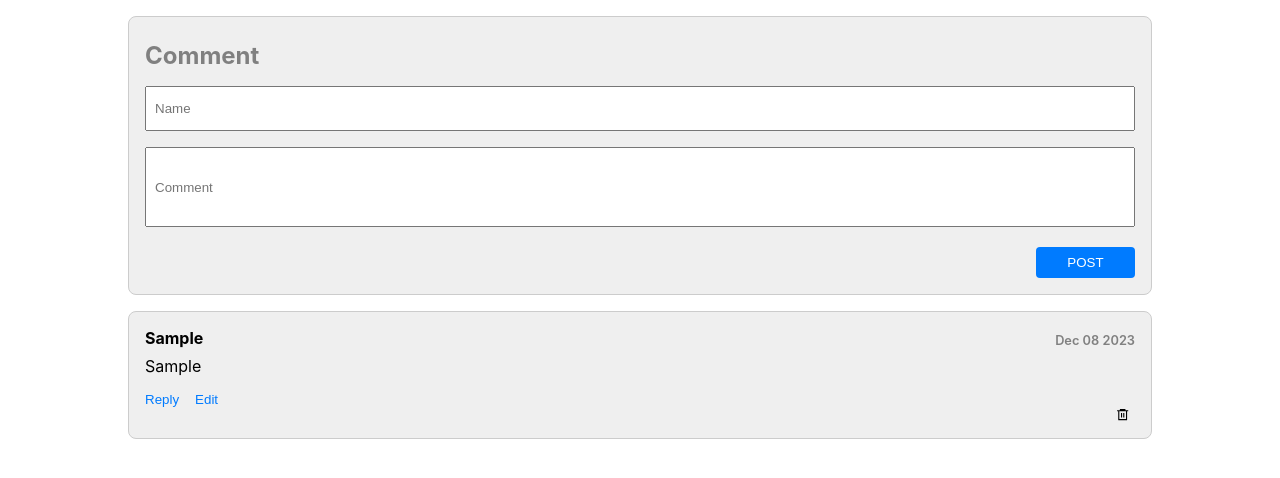
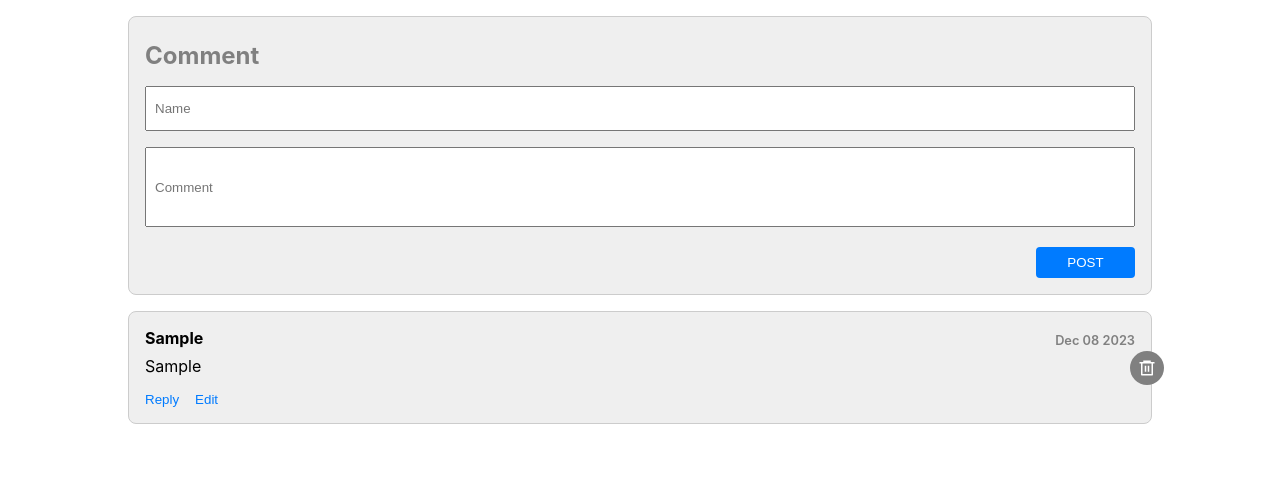
Before and after one commit to eshaansinghparihar/one-level-nested-comments, a React (Create React App) app: page / in a window 1280 px wide. Both pictures are taken after typing "Sample", "Sample" into the empty fields and a click on the button "POST". Shown: the top 478 px of the page. Built offline with nearby package versions, Linux system fonts and the light colour scheme.

Commit message:
Edit button feature implemented

```diff
--- a/src/components/CommentCard.js
+++ b/src/components/CommentCard.js
@@ -2,6 +2,7 @@ import React, { useState } from 'react';
 import styled from 'styled-components';
 import { RiDeleteBin6Line } from 'react-icons/ri';
 import TextCard from './TextCard';
+import EditCard from './EditCard';
 
 const Container = styled.div`
   width: 80%;
@@ -9,12 +10,14 @@ const Container = styled.div`
 `;
 
 const CardContainer = styled.div`
+
   display: flex;
   justify-content: center;
   margin: 16px 0;
 `;
 
 const Card = styled.div`
+  position: relative;
   border: 1px solid #ccc;
   background-color: #efefef;
   border-radius: 8px;
@@ -46,6 +49,7 @@ const DateText = styled.div`
 `;
 
 const CommentText = styled.p`
+  overflow-wrap: break-word;
   padding-bottom: 16px;
   margin: 0;
 `;
@@ -65,22 +69,31 @@ const Button = styled.button`
 `;
 
 const IconButton = styled.button`
+  background-color: #808080;
+  padding: 8px;
+  border-radius: 50%;
+  color: #fff;
   align-self: flex-end;
-  background-color: transparent;
   border: none;
   cursor: pointer;
   display: flex;
   align-items: center;
+  position: absolute;
+  right: -13px;
+  top: 50%;
+  font-size: large;
+  transform: translateY(-50%);
 `;
 
 const DeleteIcon = styled(RiDeleteBin6Line)`
-
 `;
 
 const CommentCard = ({ comment, name, replyText,
-  setName, setReplyText,addReply, onEdit, onDeleteHandler }) => {
+  setName, setReplyText, addReply, onEdit, deleteComment }) => {
+
   const parsedDate = new Date(comment.dateAdded).toDateString().split(' ').slice(1).join(' ')
   const [showReplyBox, setShowReplyBox] = useState(false);
+  const [showEditBox, setShowEditBox] = useState(false);
 
   return (
     <div>
@@ -92,10 +105,10 @@ const CommentCard = ({ comment, name, replyText,
         </Header>
         <CommentText>{comment.comment}</CommentText>
         <ButtonContainer>
-          {comment.children && <Button onClick={()=>setShowReplyBox(true)}>Reply</Button>}
-          <Button onClick={onEdit}>Edit</Button>
+          {comment.isParent && <Button onClick={()=>setShowReplyBox(!showReplyBox)}>Reply</Button>}
+          <Button onClick={()=>setShowEditBox(!showEditBox)}>Edit</Button>
         </ButtonContainer>
-        <IconButton onClick={()=>onDeleteHandler(comment.id)}>
+        <IconButton onClick={()=>deleteComment(comment.id)}>
             <DeleteIcon />
         </IconButton>
       </Card>
@@ -113,12 +126,23 @@ const CommentCard = ({ comment, name, replyText,
     addComment={()=>{addReply(); setName(''); setReplyText(''); setShowReplyBox(false);}}
     />
     </Container>}
+    {showEditBox &&
+    <Container>
+      <EditCard
+      name={comment.name}
+      comment={comment}
+      editComment={onEdit}
+      setShowEditBox={setShowEditBox}
+      />
+    </Container>
+    }
     {comment.children && comment.children.length > 0 &&
     comment.children.map(comment =>
     <Container key={comment.id}>
     <CommentCard
     comment={comment}
-    onDeleteHandler={onDeleteHandler}
+    deleteComment={deleteComment}
+    onEdit={onEdit}
     />
     </Container>
     )
--- a/src/components/CommentList.js
+++ b/src/components/CommentList.js
@@ -3,6 +3,9 @@ import TextCard from './TextCard';
 import CommentCard from './CommentCard';
 import styled from 'styled-components';
 import generateComment from '../utils/generateComment';
+import editComment from '../utils/editComment';
+import deleteComment from '../utils/deleteComment';
+import insertReply from '../utils/insertReply';
 
 const Container = styled.div`
   width: 80%;
@@ -17,21 +20,18 @@ export default function CommentList() {
   const [replierName, setReplierName] = useState('')
 
   useEffect(()=>{
-    localStorage.setItem('comments',JSON.stringify(comments))
-  }, [comments])
-
-  useEffect(()=>{
     const data = localStorage.getItem('comments')
     if(data){
       setComments(JSON.parse(data))
      }
     },[])
 
-  const insertCommentHandler=()=>{
+  function insertCommentHandler(){
     if(name && inputComment){
       let commentsCopy= [...comments]
       const comment = generateComment(inputComment, name, true)
       commentsCopy.push(comment)
+      localStorage.setItem('comments',JSON.stringify(commentsCopy))
       setComments(commentsCopy)
       setComment('')
       setName('')
@@ -43,38 +43,31 @@ export default function CommentList() {
   function addReplyHandler(commentId){
     if(replierName && replyText){
     const comment=generateComment(replyText, replierName, false)
-    insertReply(commentId, comment)
-  }
+    insertReplyHandler(commentId, comment)
+    }
     else{
       alert('Name or Reply cannot be blank')
     }
   }
 
-  function insertReply(commentId, newComment){
-    let commentsCopy = [...comments]
-    for (let i = 0; i < commentsCopy.length; i++) {
-      let comment = commentsCopy[i];
-      if (comment.id === commentId) {
-        comment.children.unshift(newComment);
-      }
-    }
-    setComments(commentsCopy);
+  function insertReplyHandler(commentId, newComment){
+    const updatedComments= insertReply(comments, commentId, newComment)
+    localStorage.setItem('comments',JSON.stringify(updatedComments))
+    setComments(updatedComments);
   }
 
-  function deleteComment(commentId){
-    const stack = [...comments];
+  function editCommentHandler(commentId, editedComment){
+    const updatedComments= editComment(comments, commentId, editedComment);
+    localStorage.setItem('comments',JSON.stringify(updatedComments))
+    setComments(updatedComments);
+  }
 
-  while (stack.length > 0) {
-    const currentComment = stack.pop();
-
-    currentComment.children = currentComment.children
-      ? currentComment.children.filter(comment => comment.id !== commentId)
-      : [];
-
-    stack.push(...currentComment.children);
+  function onDeleteHandler(commentId){
+    if (window.confirm("Are you sure you want to delete?")){
+        const updatedComments= deleteComment(comments, commentId)
+        localStorage.setItem('comments',JSON.stringify(updatedComments))
+        setComments(updatedComments);
     }
-    const updatedComments = comments.filter(comment => comment.id !== commentId);
-    setComments(updatedComments);
   }
 
   return (
@@ -98,7 +91,8 @@ export default function CommentList() {
         setName={setReplierName}
         setReplyText={setReplyText}
         addReply={()=>addReplyHandler(comment.id)}
-        onDeleteHandler={deleteComment}/>
+        deleteComment={onDeleteHandler}
+        onEdit={editCommentHandler}/>
         )}
         </Container>
     </div>
--- /dev/null
+++ b/src/components/EditCard.js
@@ -0,0 +1,65 @@
+import React, { useState } from 'react'
+import styled from 'styled-components';
+
+const CardContainer = styled.div`
+  display:flex;
+  flex-direction:column;
+  background-color: #efefef;
+  margin: 16px auto 0 auto;
+  border: 1px solid #ccc;
+  border-radius: 8px;
+  padding: 16px;
+`;
+
+const Title = styled.h5`
+  color: #808080;
+  float: left;
+  font-size: 1.5rem;
+  margin-bottom: 16px;
+  margin-top: 8px;
+`;
+
+const Name = styled.p`
+  height:25px;
+  padding: 8px;
+  margin-bottom: 16px;
+`;
+
+const InputField2 = styled.input`
+  height:60px;
+  padding: 8px;
+`;
+
+const Button = styled.button`
+  background-color: #007bff;
+  color: #fff;
+  padding: 8px 0;
+  width: 10%;
+  border: none;
+  border-radius: 4px;
+  cursor: pointer;
+  text-transform: uppercase;
+  align-self: flex-end;
+`;
+
+export default function EditCard({name, comment, editComment, setShowEditBox}) {
+
+  const [editedText, setEditedText]= useState(()=> comment ? comment.comment: '')
+
+  return (
+    <div>
+      <CardContainer>
+      <Title>Edit</Title>
+      <Name>{name}</Name>
+      <InputField2
+        type="text"
+        placeholder={comment.comment}
+        value={editedText}
+        onChange={(e) => setEditedText(e.target.value)}
+      />
+      <br></br>
+      <Button onClick={()=>{editComment(comment.id, editedText); setShowEditBox(false)}}>Edit</Button>
+      </CardContainer>
+    </div>
+  )
+}
--- /dev/null
+++ b/src/utils/deleteComment.js
@@ -0,0 +1,15 @@
+export default function deleteComment(comments, commentId){
+    const stack = [...comments];
+
+      while (stack.length > 0) {
+        const currentComment = stack.pop();
+
+        currentComment.children = currentComment.children
+          ? currentComment.children.filter(comment => comment.id !== commentId)
+          : [];
+
+        stack.push(...currentComment.children);
+        }
+        const updatedComments = comments.filter(comment => comment.id !== commentId);
+        return updatedComments
+}
--- /dev/null
+++ b/src/utils/editComment.js
@@ -0,0 +1,17 @@
+export default function editComment(comments, commentId, editedText){
+    const stack = [...comments];
+
+    while (stack.length > 0) {
+      const currentComment = stack.pop();
+
+      if (currentComment.id === commentId) {
+        currentComment.comment = editedText;
+        break;
+      }
+
+      if (currentComment.children)
+      stack.push(...currentComment.children);
+    }
+
+    return comments
+  }
--- a/src/utils/generateComment.js
+++ b/src/utils/generateComment.js
@@ -1,13 +1,13 @@
 import generateUuid from './generateUuid';
 
-export default function generateComment(commentText, name, addChildren){
+export default function generateComment(commentText, name, isParent){
     const comment={
         id: generateUuid(),
-        dateAdded: new Date().toISOString(),
+        dateAdded: new Date().getTime(),
         comment: commentText,
-        name: name
+        name: name,
+        isParent: isParent,
+        children:[]
       }
-    if(addChildren)
-    comment.children = []
     return comment;
 }
--- a/src/utils/generateUuid.js
+++ b/src/utils/generateUuid.js
@@ -1,6 +1,3 @@
 export default function generateUuid() {
-    return "10000000-1000-4000-8000-100000000000"
-    .replace(/[018]/g, c => (c ^ (crypto.getRandomValues
-      (new Uint8Array(1))[0] & 15 >> c / 4).toString(16))
-    );
+    return crypto.randomUUID()
   }
--- /dev/null
+++ b/src/utils/insertReply.js
@@ -0,0 +1,10 @@
+export default function insertReply(comments, commentId, newReply){
+    let commentsCopy = [...comments]
+    for (let i = 0; i < commentsCopy.length; i++) {
+      let comment = commentsCopy[i];
+      if (comment.id === commentId) {
+        comment.children.push(newReply);
+      }
+    }
+    return commentsCopy
+}
```
Also changed, not shown: .eslintrc.json (deleted), .prettierrc.json (deleted).
